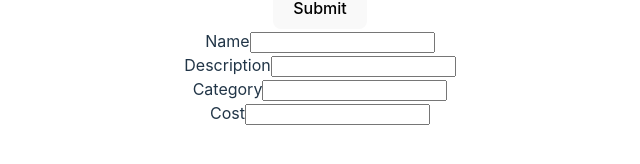
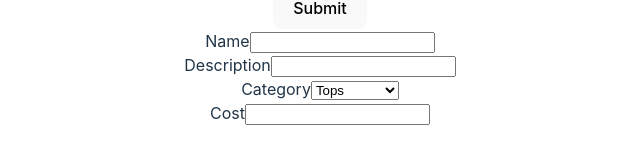
Before and after one commit to superapplejuice/automatic-guacamole, a React (Vite) app: page / in a window 1280 px wide. Shown: the part 380-544 px from the top of the page, without its empty margins (320-960 px from the left). Built offline with nearby package versions, Linux system fonts and the light colour scheme.

Commit message:
[feat] use Select component with category field; update enum

```diff
--- a/src/components/form/item/index.tsx
+++ b/src/components/form/item/index.tsx
@@ -1,6 +1,7 @@
 import useFormReducer from '../../../hooks/useFormReducer';
-import { ItemFormType } from './types.ts';
+import { ItemCategory, ItemFormType } from './types.ts';
 import Input from '../../input';
+import Select from '../../select';
 
 const ItemForm = () => {
   const { values, handleSubmit, handleSetValue } = useFormReducer<ItemFormType>({
@@ -25,9 +26,9 @@ const ItemForm = () => {
         value={values.description}
         onChange={e => handleSetValue('description', e.target.value)}
       />
-      <Input
+      <Select
         label="Category"
-        value={values.category}
+        options={Object.entries(ItemCategory).map(([key, label]) => ({ value: key, label }))}
         onChange={e => handleSetValue('category', e.target.value)}
       />
       <Input
--- a/src/components/form/item/types.ts
+++ b/src/components/form/item/types.ts
@@ -1,9 +1,9 @@
 export enum ItemCategory {
-  Tops,
-  Bottoms,
-  Headdress,
-  Outerwear,
-  InnerWear
+  Tops = 'Tops',
+  Bottoms = 'Bottoms',
+  Headdress = 'Headdress',
+  Outerwear = 'Outerwear',
+  InnerWear = 'Inner Wear',
 }
 
 export type ItemFormType = {
```
